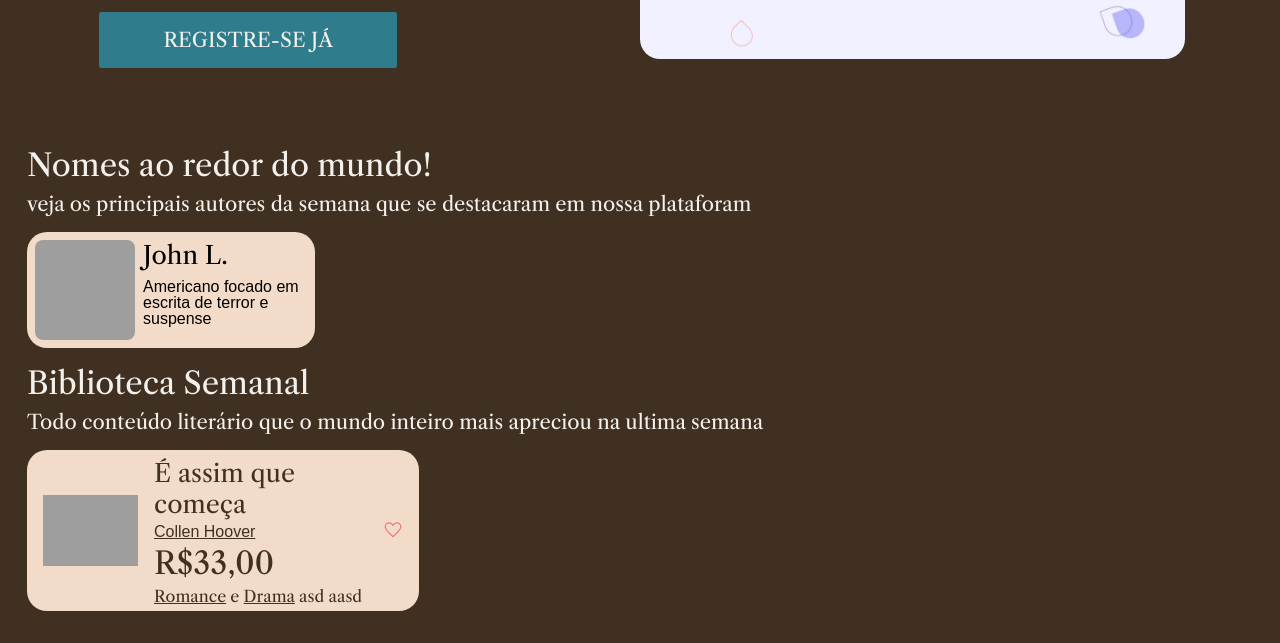
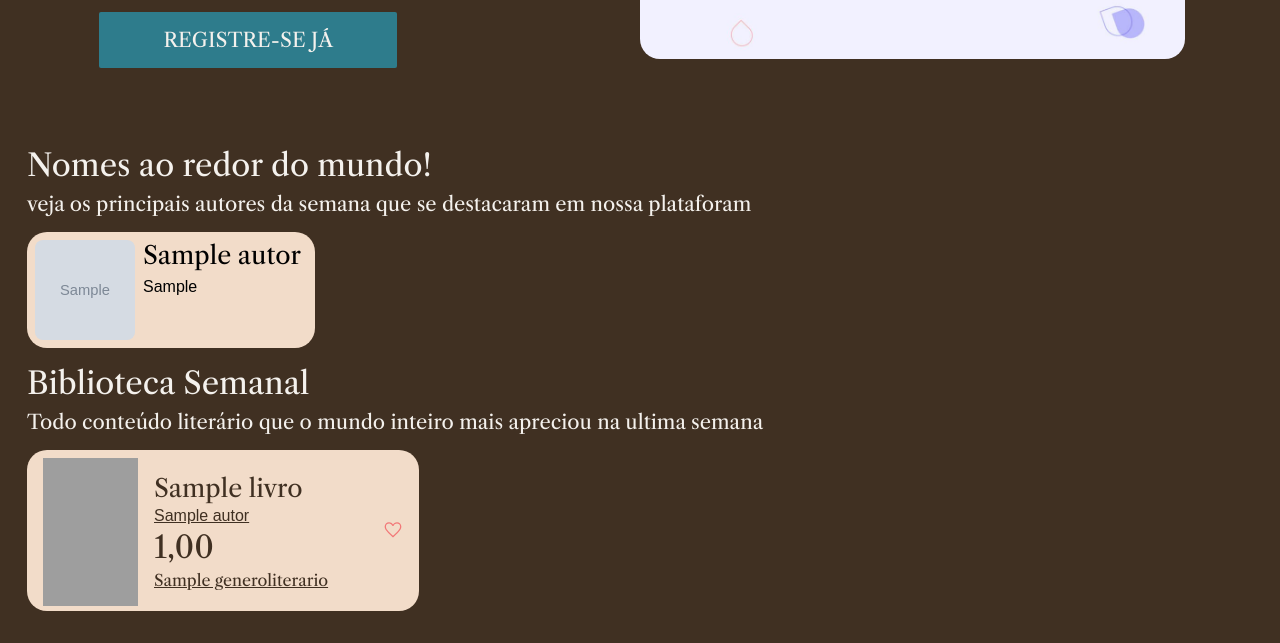
Before and after one commit to AntonioPGR/Laurant-Bookstore-2, a Django app: page / in a window 1280 px wide. Shown: the part 414-1057 px from the top of the page. Run offline with Django 4.2, Linux system fonts and the light colour scheme; tables that the repository leaves empty hold one stand-in row (values such as "Sample post"); grey boxes marked "Sample" are stand-in pictures; grey boxes are pictures that could not be loaded.

Commit message:
FEAT: main page

```diff
--- a/livraria/views.py
+++ b/livraria/views.py
@@ -1,7 +1,15 @@
 from django.shortcuts import render
 from os.path import join
+from livraria.models import Autor, Livro
 
 BASE_PATH = 'livraria/'
 
 def inicio(request):
-  return render(request, join(BASE_PATH, 'inicio.html'))
+
+  livros = Livro.objects.all()[:6]
+  autores = Autor.objects.all()[:4]
+
+  return render(request, join(BASE_PATH, 'inicio.html'), {
+    "livros": livros,
+    "autores": autores
+  })
--- a/setup/static/css/cardAutor.css
+++ b/setup/static/css/cardAutor.css
@@ -47,6 +47,4 @@
 
 .cardAutor__descricao{
   overflow: hidden;
-  text-overflow: ellipsis;
-  max-height: 100%;
 }
--- a/setup/static/css/cardBook.css
+++ b/setup/static/css/cardBook.css
@@ -16,6 +16,15 @@
   border-radius: 1.25rem;
 
   transition: filter .3s;
+}
+
+.bookCard__imgContainer{
+  height: 148px;
+}
+
+.bookCard__img{
+  height: 100%;
+  object-fit: cover;
 }
 
 .bookCard:hover{
--- a/templates/livraria/inicio.html
+++ b/templates/livraria/inicio.html
@@ -30,15 +30,19 @@
     <h2 class="mainSec__title">Nomes ao redor do mundo!</h2>
     <p class="mainSec__subtitle">veja os principais autores da semana que se destacaram em nossa plataforam</p>
     <div class="cardContainer">
+
+      {% for autor in autores %}
         <article class="cardAutor">
           <div class="cardAutor__imgContainer">
-          <img class="cardAutor__img" src="images/escritor.jpg" alt="">
+            <img class="cardAutor__img" src="{{ autor.foto.url }}" alt="">
           </div>
           <section class="cardAutor__content">
-          <h3 class="cardAutor__nome">John L.</h3>
-          <p class="cardAutor__descricao">Americano focado em escrita de terror e suspense</p>
+            <h3 class="cardAutor__nome"> {{ autor.nome }} </h3>
+            <p class="cardAutor__descricao">{{ autor.frase_destaque }}</p>
           </section>
         </article>
+      {% endfor %}
+
     </div>
   </section>
 
@@ -46,21 +50,24 @@
     <h2 class="mainSec__title">Biblioteca Semanal</h2>
     <p class="mainSec__subtitle">Todo conteúdo literário que o mundo inteiro mais apreciou na ultima semana</p>
     <div class="cardContainer">
+
+      {% for livro in livros %}
         <article class="bookCard">
-        <div class="bookCard__imgContainer"><img class="bookCard__img" src="images/eAssimQueComeca.jpg" alt=""></div>
+          <div class="bookCard__imgContainer">
+            <img class="bookCard__img" src="{{ livro.capa.url }}" alt="">
+          </div>
           <section class="bookCard__content">
-          <h3 class="bookCard__titulo">É assim que começa</h3>
-          <a class="bookCard__autor" href="autor.html">Collen Hoover</a>
-          <p class="bookCard__preco">R$33,00</p>
+            <h3 class="bookCard__titulo"> {{ livro.titulo }} </h3>
+            <a class="bookCard__autor" href="autor.html"> {{ livro.autor }} </a>
+            <p class="bookCard__preco"> {{ livro.preco }} </p>
             <p class="bookCard__categorias">
-            <a class="bookCard__categoria" href="">Romance</a>
-            e
-            <a class="bookCard__categoria" href="">Drama</a>
-            asd aasd a das asd a
+              <a class="bookCard__categoria" href=""> {{ livro.genero_literario }} </a>
             </p>
           </section>
-        <i class="bookCard__saveIconContainer"><img class="bookCard__salveIcon" src="icons/favorite.svg" alt=""></i>
+          <i class="bookCard__saveIconContainer"><img class="bookCard__salveIcon" src="{% static 'icons/favorite.svg' %}" alt=""></i>
         </article>
+      {% endfor %}
+
     </div>
   </section>
 {% endblock content %}
```
Lines whose indentation alone changed are shown as unchanged.
